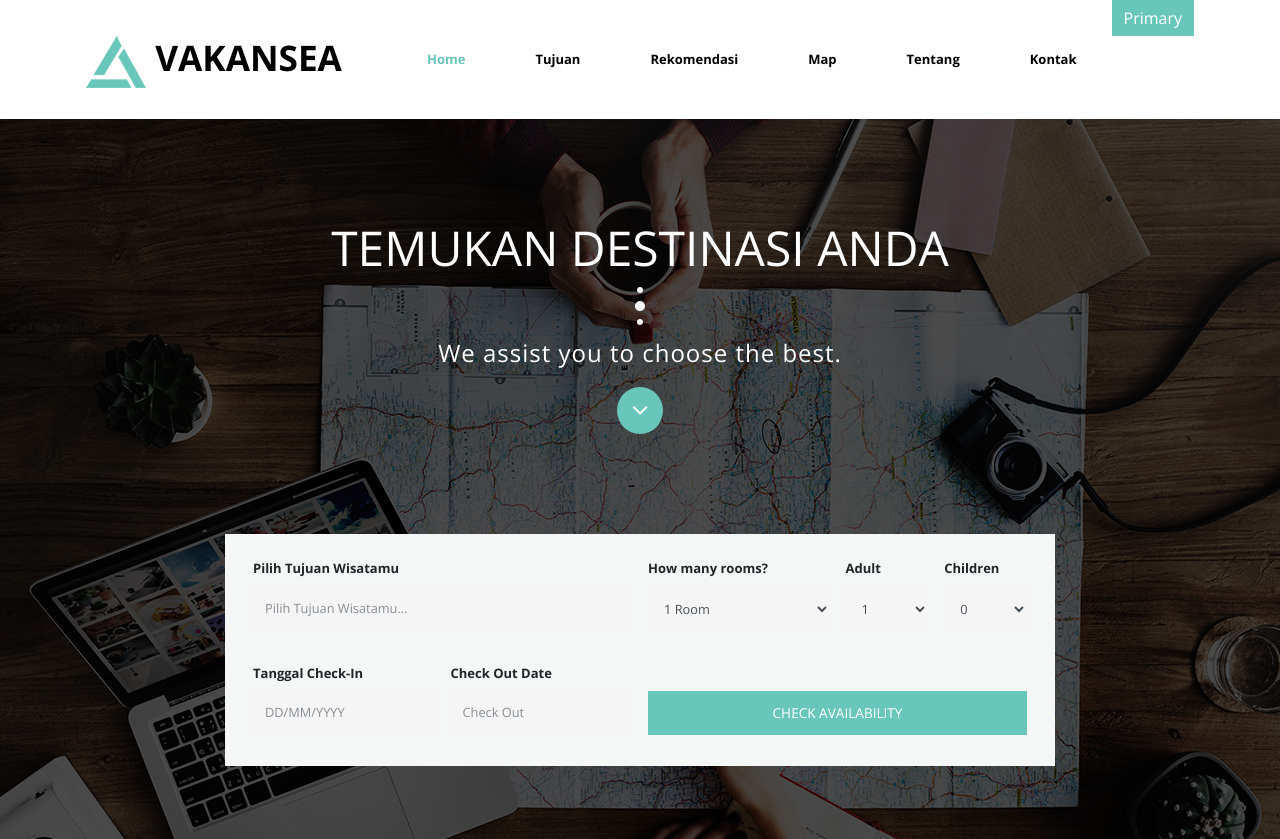
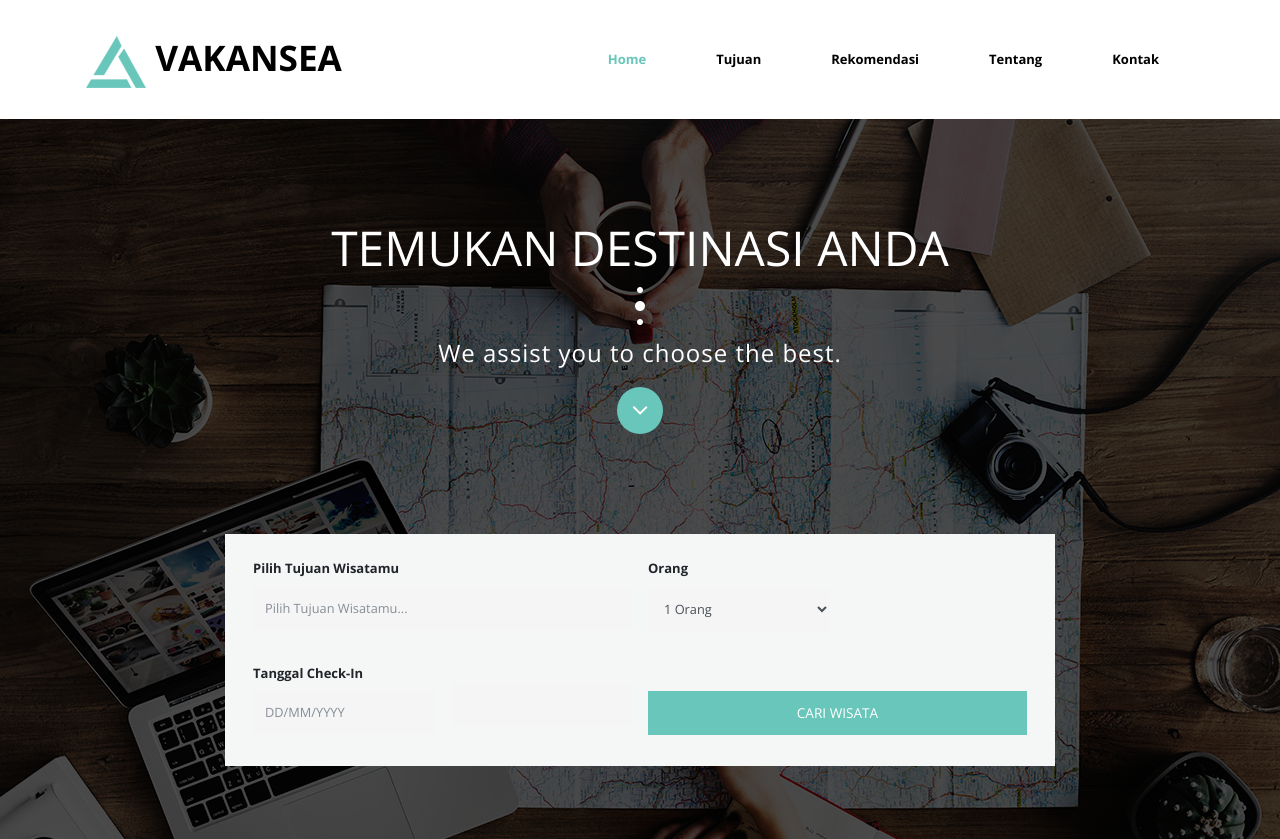
Before and after one commit to Dicky14/Tubes, a plain HTML site: page index.html in a window 1280 px wide. Shown: the top 839 px of the page. Drawn offline with nearby package versions, Linux system fonts and the light colour scheme; some packages are replaced by stand-ins of ours.

Commit message:
Tambah gambar

```diff
--- a/index.html
+++ b/index.html
@@ -49,18 +49,14 @@
                                 <li class="nav-item">
                                     <a class="nav-link" href="#tm-section-3">Rekomendasi</a>
                                 </li>
-                                <li class="nav-item">
-                                    <a class="nav-link" href="#tm-section-4">Map</a>
-                                </li>
+
                                 <li class="nav-item">
                                     <a class="nav-link" href="#">Tentang</a>
                                 </li>
                                 <li class="nav-item">
                                     <a class="nav-link" href="#">Kontak</a>
                                 </li>
-                                <li class="nav-item">
-                                <button type="button" class="btn btn-primary">Primary</button>
-                                </li>
+
                             </ul>
                         </div>
                     </nav>
@@ -93,50 +89,28 @@
                                     </div>
                                     <div class="form-group tm-form-group tm-form-group-1">
                                         <div class="form-group tm-form-group tm-form-group-pad tm-form-group-2">
-                                            <label for="inputRoom">How many rooms?</label>
+                                            <label for="inputRoom">Orang</label>
                                             <select name="room" class="form-control tm-select" id="inputRoom">
-                                                <option value="1" selected>1 Room</option>
-                                                <option value="2">2 Rooms</option>
-                                                <option value="3">3 Rooms</option>
-                                                <option value="4">4 Rooms</option>
-                                                <option value="5">5 Rooms</option>
-                                                <option value="6">6 Rooms</option>
-                                                <option value="7">7 Rooms</option>
-                                                <option value="8">8 Rooms</option>
-                                                <option value="9">9 Rooms</option>
-                                                <option value="10">10 Rooms</option>
+                                                <option value="1" selected>1 Orang</option>
+                                                <option value="2">2 Orang</option>
+                                                <option value="3">3 Orang</option>
+                                                <option value="4">4 Orang</option>
+                                                <option value="5">5 Orang</option>
+                                                <option value="6">6 Orang</option>
+                                                <option value="7">7 Orang</option>
+                                                <option value="8">8 Orang</option>
+                                                <option value="9">9 Orang</option>
+                                                <option value="10">10 Orang</option>
                                             </select>
                                         </div>
                                         <div class="form-group tm-form-group tm-form-group-pad tm-form-group-3">
-                                            <label for="inputAdult">Adult</label>
-                                            <select name="adult" class="form-control tm-select" id="inputAdult">
-                                                <option value="1" selected>1</option>
-                                                <option value="2">2</option>
-                                                <option value="3">3</option>
-                                                <option value="4">4</option>
-                                                <option value="5">5</option>
-                                                <option value="6">6</option>
-                                                <option value="7">7</option>
-                                                <option value="8">8</option>
-                                                <option value="9">9</option>
-                                                <option value="10">10</option>
-                                            </select>
+                                            <label for="inputAdult"></label>
+
                                         </div>
                                         <div class="form-group tm-form-group tm-form-group-pad tm-form-group-3">
 
-                                            <label for="inputChildren">Children</label>
-                                            <select name="children" class="form-control tm-select" id="inputChildren">
-                                            	<option value="0" selected>0</option>
-                                                <option value="1">1</option>
-                                                <option value="2">2</option>
-                                                <option value="3">3</option>
-                                                <option value="4">4</option>
-                                                <option value="5">5</option>
-                                                <option value="6">6</option>
-                                                <option value="7">7</option>
-                                                <option value="8">8</option>
-                                                <option value="9">9</option>
-                                            </select>
+                                            <label for="inputChildren"></label>
+
                                         </div>
                                     </div>
                                 </div> <!-- form-row -->
@@ -147,12 +121,12 @@
                                         <input name="check-in" type="text" class="form-control" id="inputCheckIn" placeholder="DD/MM/YYYY">
                                     </div>
                                     <div class="form-group tm-form-group tm-form-group-pad tm-form-group-3">
-                                        <label for="inputCheckOut">Check Out Date</label>
-                                        <input name="check-out" type="text" class="form-control" id="inputCheckOut" placeholder="Check Out">
+                                        <label for="inputCheckOut"></label>
+                                        <input name="check-out" type="text" class="form-control" id="inputCheckOut" placeholder="">
                                     </div>
                                     <div class="form-group tm-form-group tm-form-group-pad tm-form-group-1">
                                         <label for="btnSubmit">&nbsp;</label>
-                                        <button type="submit" class="btn btn-primary tm-btn tm-btn-search text-uppercase" id="btnSubmit">Check Availability</button>
+                                        <button type="submit" class="btn btn-primary tm-btn tm-btn-search text-uppercase" id="btnSubmit">Cari Wisata</button>
                                     </div>
                                 </div>
                             </form>
@@ -169,7 +143,7 @@
                         <div class="col-xs-12 mx-auto tm-about-text-wrap text-center">
                             <h1 class="text-uppercase mb-4"> Wujudkan Perjalananmu dengan Caramu    </h1>
                             <p class="mb-4">Siapa yang udah siap-siap buat liburan jelajahi destinasi wisata populer? Yuk booking tiket di Vakansee! Di sini kamu bisa cek informasi wisata, booking perjalanan wisata dan dapatkan  promo. Boking perjalanan bisa kamu pesan dengan mudah dan cepat hanya di Vakansee. Dengan beberapa klik aja, kamu bisa boking perjalanan murah serta cari destinasi sesuai rute yang kamu mau. .</p>
-                            <a href="#" class="text-uppercase btn-primary tm-btn">Continue explore</a>
+                            <a href="#" class="text-uppercase btn-primary tm-btn">Lanjutkan Menjelajah</a>
                         </div>
                     </div>
                 </div>
@@ -185,7 +159,7 @@
                     <div class="tm-slideshow-description tm-bg-primary">
                         <h2 class="">Tempat yang paling banyak dikunjungi di pulau sumatera</h2>
                         <p>Salah satu dari lima pulau terbesar di Indonesia, Sumatera, menyimpan kekayaan alam dan pesona budaya tersendiri yang sangat menarik untuk dijelajahi. Ada banyak sekali destinasi wisata di Sumatera yang popularitasnya tak hanya terkenal di Indonesia, namun juga tersohor di dunia. Dari sekian banyak destinasi wisata di Sumatera tersebut, berikut rangkuman dan rekomendasi destinasi wisata di Sumatera yang wajib kamu kunjungi!</p>
-                        <a href="#" class="text-uppercase tm-btn tm-btn-white tm-btn-white-primary">Continue Reading</a>
+                        <a href="#" class="text-uppercase tm-btn tm-btn-white tm-btn-white-primary">Lanjutkan Membaca</a>
                     </div>
                 </section>
                 <section class="clearfix tm-slideshow-section tm-slideshow-section-reverse">
@@ -199,7 +173,7 @@
                     <div class="tm-slideshow-description tm-slideshow-description-left tm-bg-highlight">
                         <h2 class="">Tempat yang paling banyak dikunjungi di pulau jawa</h2>
                         <p>Jawa, sebuah pulau di Indonesia, menawarkan berbagai destinasi menarik yang mencakup kekayaan alam, budaya, dan sejarah. berikut rangkuman dan rekomendasi destinasi wisata di jawa yang wajib kamu kunjungi!</p>
-                        <a href="#" class="text-uppercase tm-btn tm-btn-white tm-btn-white-highlight">Continue Reading</a>
+                        <a href="#" class="text-uppercase tm-btn tm-btn-white tm-btn-white-highlight">Lanjutkan Membaca</a>
                     </div>
 
                 </section>
@@ -213,7 +187,7 @@
                         <h2 class="">Tempat yang paling banyak dikunjungi di pulau NTT</h2>
                         <p>
                             Kalimantan adalah pulau terbesar ketiga di dunia dan merupakan rumah bagi berbagai macam destinasi wisata yang menarik.berikut rangkuman dan rekomendasi destinasi wisata di kalimantan yang wajib kamu kunjungi!</p>
-                        <a href="#" class="text-uppercase tm-btn tm-btn-white tm-btn-white-primary">Continue Reading</a>
+                        <a href="#" class="text-uppercase tm-btn tm-btn-white tm-btn-white-primary">Lanjutkan Membaca</a>
                     </div>
                 </section>
             </div>
@@ -506,7 +480,7 @@
                             </div>
                         </div>
 
-                        <a href="#" class="text-uppercase btn-primary tm-btn mx-auto tm-d-table">Show More Places</a>
+                        <a href="#" class="text-uppercase btn-primary tm-btn mx-auto tm-d-table">Cari Destinasi Lain</a>
                     </div> <!-- tab-pane -->
 
                     <!-- Tab 5 -->
@@ -721,38 +695,32 @@
                           <div class="row">
                               <div class="col-md-4 d-flex">
                                   <div class="card mb-3">
-                                      <img class="card-img-top" src="https://www.wrappixel.com/demos/ui-kit/wrapkit/assets/images/team/t4.jpg" alt="John Doe">
+                                      <img class="card-img-top" src="img/adit.jpeg" alt="adit">
                                       <div class="card-body py-3">
-                                          <h5 class="mb-0">Johnna Doe</h5>
-                                          <span>Co-Founder, CTO</span>
+                                          <h5 class="mb-0">Aditya Irsyad Maulana Azizi</h5>
+                                          <span>Hustler</span>
                                       </div>
-                                      <div class="card-footer pt-0 border-top-0">
-                                          <a href="#">email@email.com</a>
-                                      </div>
+
                                   </div>
                               </div>
                               <div class="col-md-4 d-flex">
                                   <div class="card mb-3">
-                                      <img class="card-img-top" src="img/diki1.PNG" alt="Noel Flantier">
+                                      <img class="card-img-top" src="img/diki.jpg" alt="Noel Flantier">
                                       <div class="card-body py-3">
-                                          <h5 class="mb-0">Noel Flantier</h5>
-                                          <span>Co-Founder, Marketing</span>
+                                          <h5 class="mb-0">Alvino Dicky Pamungkas</h5>
+                                          <span>Hipster</span>
                                       </div>
-                                      <div class="card-footer pt-0 border-top-0">
-                                          <a href="#">email@email.com </a>
-                                      </div>
+
                                   </div>
                               </div>
                               <div class="col-md-4 d-flex">
                                   <div class="card mb-3">
-                                      <img class="card-img-top" src="https://www.wrappixel.com/demos/ui-kit/wrapkit/assets/images/team/t2.jpg" alt="Jamie Doe">
+                                      <img class="card-img-top" src="img/fauzi.jpeg" alt="Fauzi Irwansyah">
                                       <div class="card-body py-3">
-                                          <h5 class="mb-0">Jamie Doe</h5>
-                                          <span>Marketing</span>
+                                          <h5 class="mb-0">Fauzi Irwansyah</h5>
+                                          <span>Hacker</span>
                                       </div>
-                                      <div class="card-footer pt-0 border-top-0">
-                                          <a href="#">email@email.com </a>
-                                      </div>
+
                                   </div>
                               </div>
                           </div>
@@ -800,7 +768,6 @@
                 <ul class="list-unstyled">
                 <li><a href="#" class="py-1 d-block">Buy &amp; Sell</a></li>
                 <li><a href="#" class="py-1 d-block">Merchant</a></li>
-                <li><a href="#" class="py-1 d-block">Giving back</a></li>
                 <li><a href="#" class="py-1 d-block">Help &amp; Support</a></li>
                 </ul>
                 </div>
@@ -809,7 +776,7 @@
                 <ul class="list-unstyled">
                 <li><a href="#" class="py-1 d-block">Staff</a></li>
                 <li><a href="#" class="py-1 d-block">Team</a></li>
-                <li><a href="#" class="py-1 d-block">Careers</a></li>
+
                 <li><a href="#" class="py-1 d-block">Blog</a></li>
                 </ul>
                 </div>
@@ -818,7 +785,7 @@
                 <ul class="list-unstyled">
                 <li><a href="#" class="py-1 d-block">Security</a></li>
                 <li><a href="#" class="py-1 d-block">Global</a></li>
-                <li><a href="#" class="py-1 d-block">Charts</a></li>
+
                 <li><a href="#" class="py-1 d-block">Privacy</a></li>
                 </ul>
                 </div>
@@ -828,7 +795,7 @@
                 <li><a href="#" class="py-1 d-block">Facebook</a></li>
                 <li><a href="#" class="py-1 d-block">Twitter</a></li>
                 <li><a href="#" class="py-1 d-block">Instagram</a></li>
-                <li><a href="#" class="py-1 d-block">Googleplus</a></li>
+
                 </ul>
                 </div>
                 </div>
```
Also changed, not shown: img/adit.jpeg (added), img/fauzi.jpeg (added).
